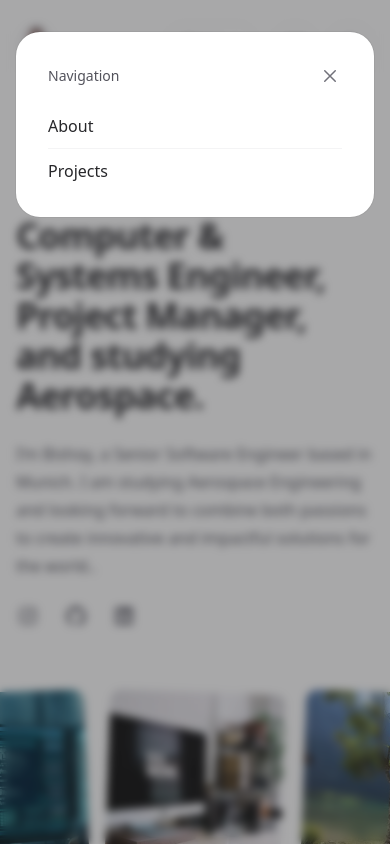
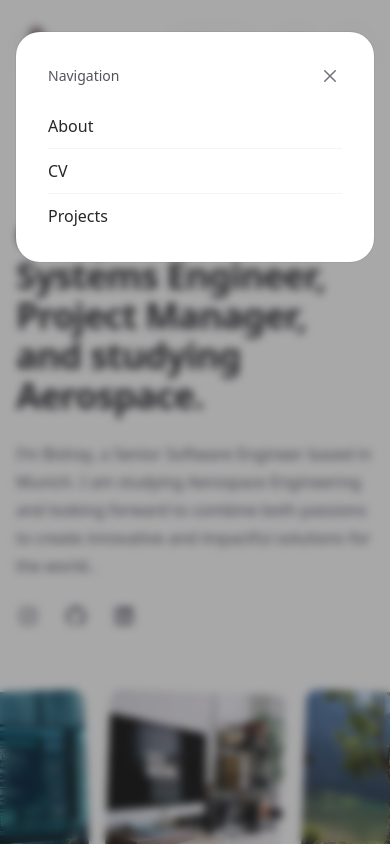
Before and after one commit to bishoy-ensoliman/bishoy-personal, a Next.js app: page / in a window 390 px wide. Both pictures are taken after a click on the button "Menu". Shown: the top 844 px of the page. Built offline with nearby package versions, Linux system fonts and the light colour scheme.

Commit message:
add cv to the menu

```diff
--- a/src/components/MenuModal.tsx
+++ b/src/components/MenuModal.tsx
@@ -35,6 +35,7 @@ export default function MenuModal() {
                     <nav className="mt-6">
                         <ul className="-my-2 divide-y divide-zinc-100 text-base text-zinc-800 dark:divide-zinc-100/5 dark:text-zinc-300">
                             <li><a className="block py-2" href="/about">About</a></li>
+                            <li><a className="block py-2" href="/cv">CV</a></li>
                             <li><a className="block py-2" href="/projects">Projects</a></li>
                         </ul>
                     </nav>
```
